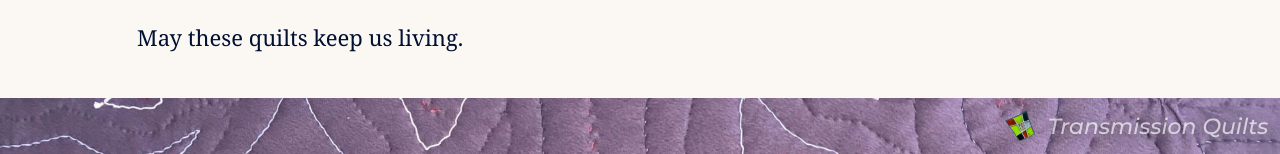
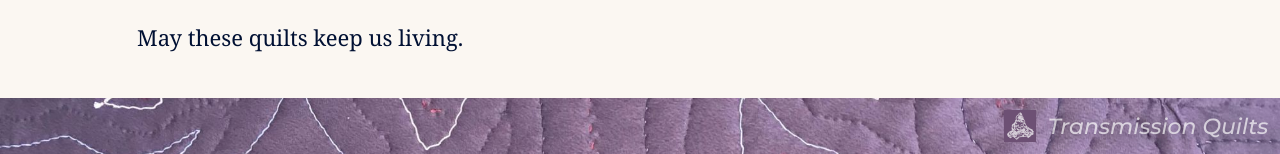
Before and after one commit to danieldickison/transmission-site, a Jekyll site: the page built from index.markdown, in a window 1280 px wide. Shown: the part 1446-1600 px from the top of the page. Built offline with Jekyll 4.4.1, drawn with Linux system fonts in a browser that asks for light colours; our own code applies the rules of GitHub Pages for plain Markdown files.

Commit message:
Update favicon with landing page illustration

```diff
--- a/_layouts/default.html
+++ b/_layouts/default.html
@@ -9,7 +9,7 @@
     <link
       rel="icon"
       sizes="512x512"
-      href="{{ '/assets/icons/logo-512.webp' | relative_url }}"
+      href="{{ '/assets/icons/logo-512.png' | relative_url }}"
     />
     <link
       rel="icon"
@@ -72,7 +72,7 @@
     <footer>
       <div>
         <img
-          src="{{ '/assets/icons/logo-512.webp' | relative_url }}"
+          src="{{ '/assets/icons/logo-512.png' | relative_url }}"
           alt="Transmission Project logo"
           width="32" height="32"
         />
```
Also changed, not shown: assets/icons/logo-16.png, assets/icons/logo-32.png, assets/icons/logo-512.png (added), assets/icons/logo-512.webp (deleted), assets/icons/logo.webp (deleted), 1 other file.
